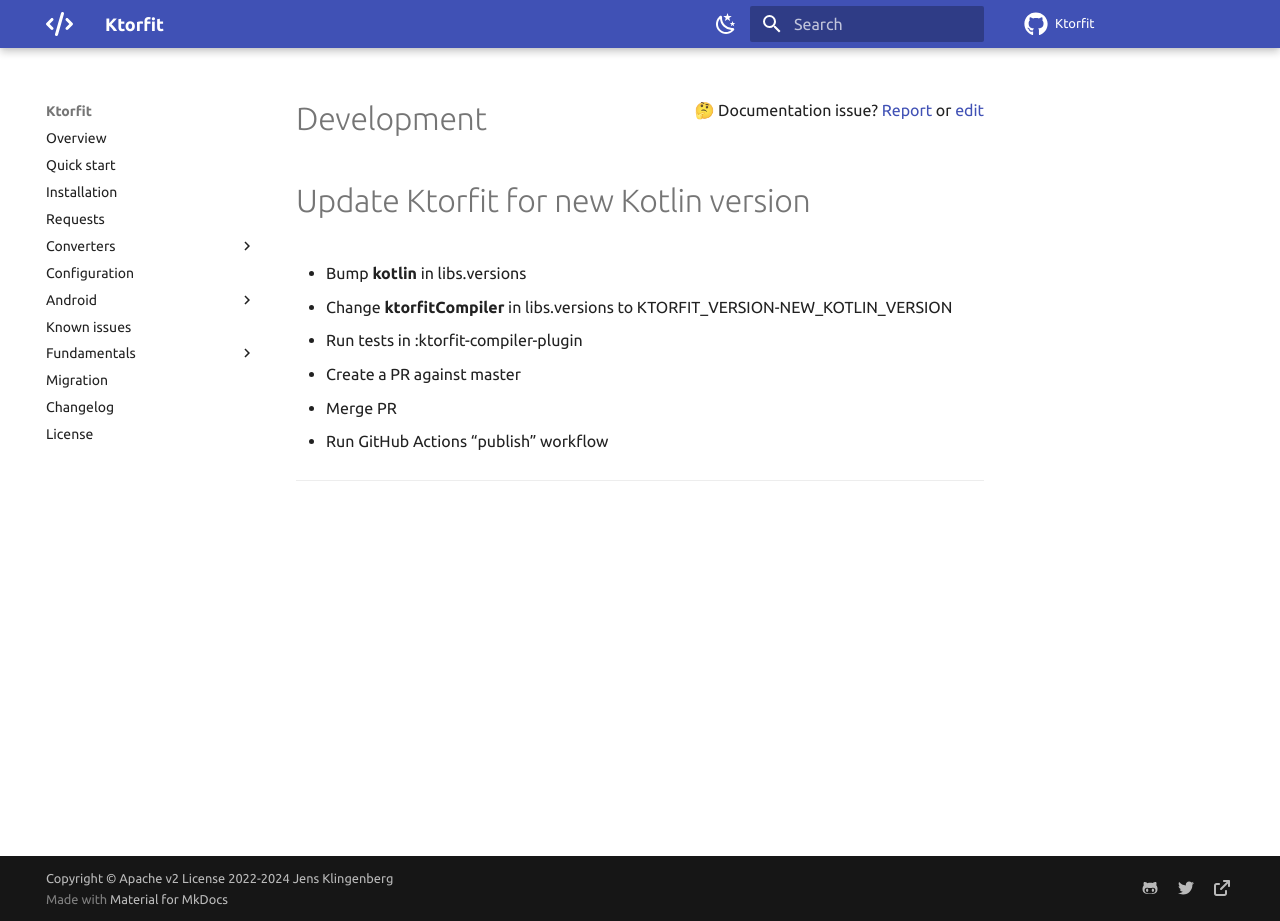
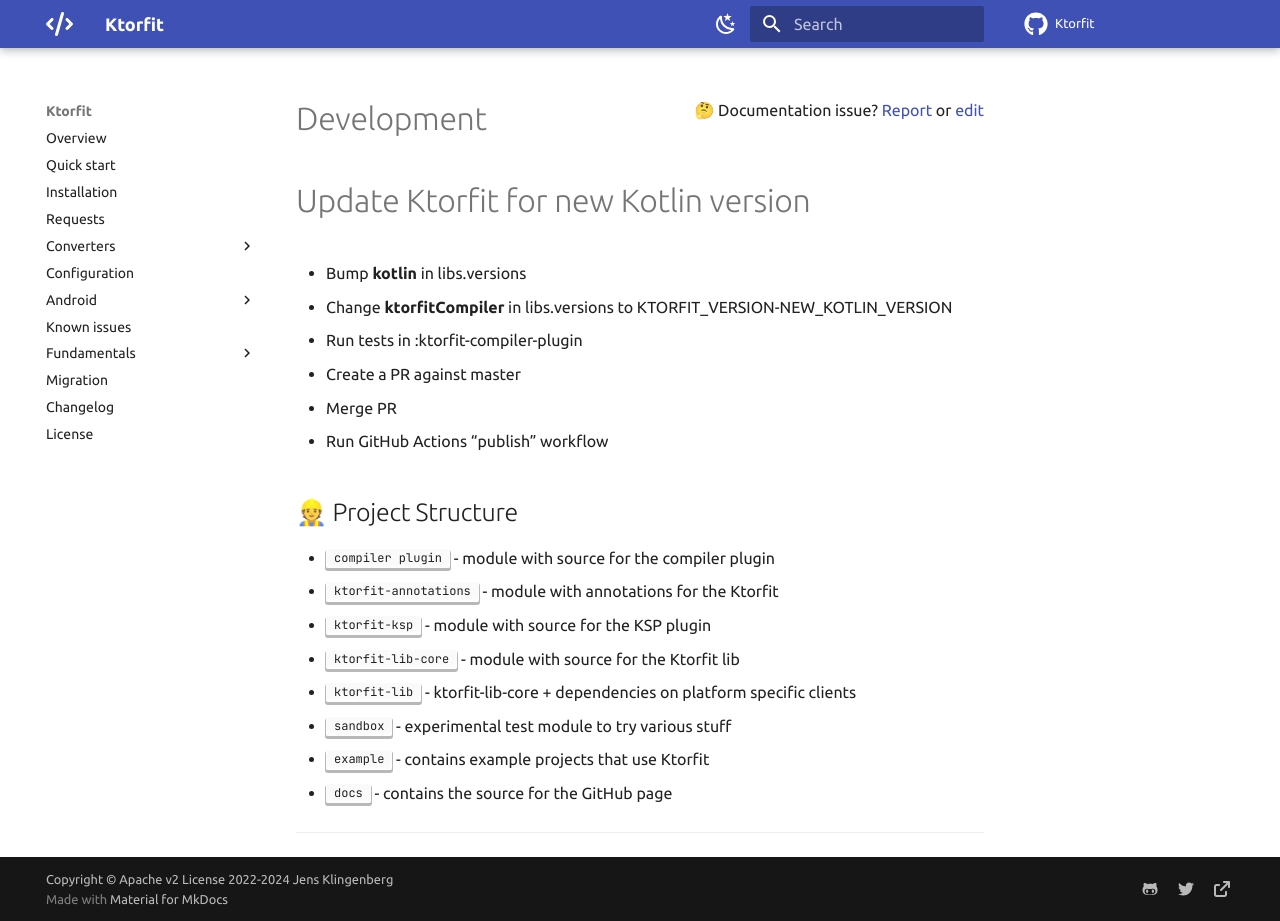
Before and after one commit to Foso/Ktorfit, an MkDocs documentation site: the page built from docs/development.md, in a window 1280 px wide and 921 px high. Built offline with MkDocs 1.6.1 and Material for MkDocs 9.7.7, drawn with Linux system fonts in a browser that asks for light colours; comment, search, counter and statistics services are not loaded.

```diff
--- a/docs/development.md
+++ b/docs/development.md
@@ -7,3 +7,15 @@
 - Create a PR against master
 - Merge PR
 - Run GitHub Actions "publish" workflow
+
+## 👷 Project Structure
+
+* <kbd>compiler plugin</kbd> - module with source for the compiler plugin
+* <kbd>ktorfit-annotations</kbd> - module with annotations for the Ktorfit
+* <kbd>ktorfit-ksp</kbd> - module with source for the KSP plugin
+* <kbd>ktorfit-lib-core</kbd> - module with source for the Ktorfit lib
+* <kbd>ktorfit-lib</kbd> - ktorfit-lib-core + dependencies on platform specific clients
+* <kbd>sandbox</kbd> - experimental test module to try various stuff
+
+* <kbd>example</kbd> - contains example projects that use Ktorfit
+* <kbd>docs</kbd> - contains the source for the GitHub page
```
Also changed, not shown: README.md (+0 -12 lines).
